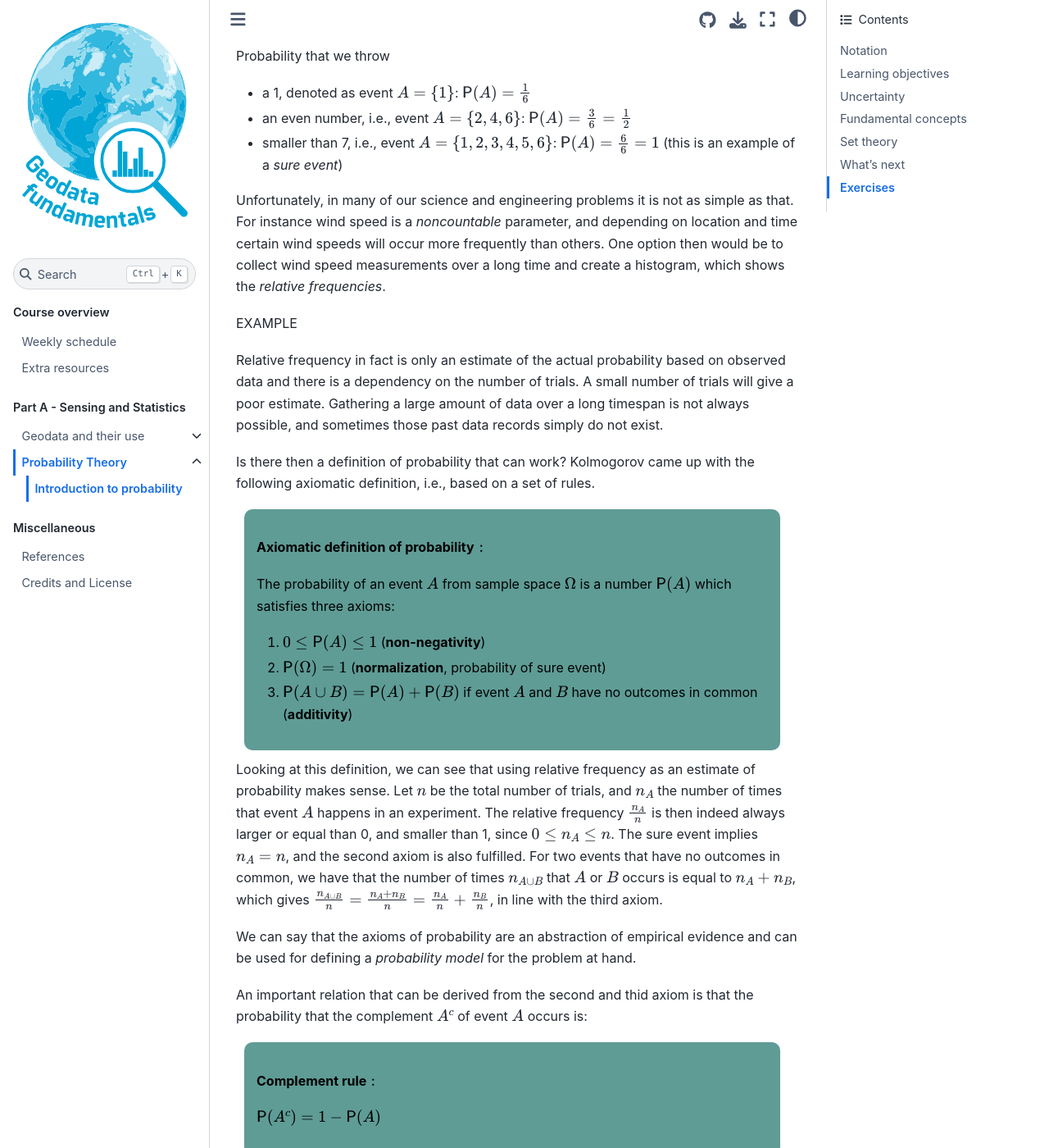
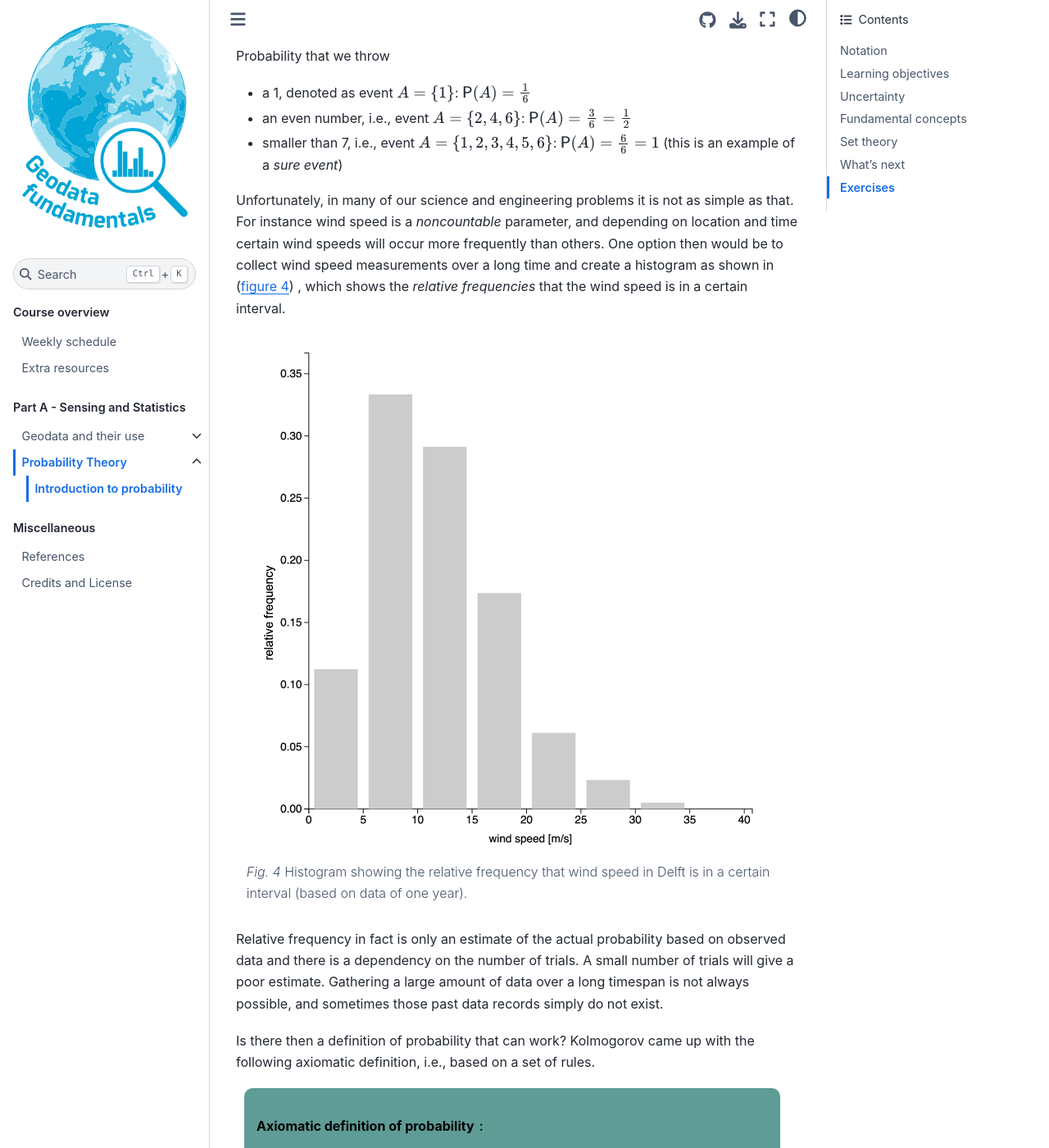
Before and after one commit to BScECT/geofun, a Jupyter Book: the page built from book/1_sensing_and_statistics/probability_theory/IntroProbability.md, in a window 1280 px wide and 1400 px high, scrolled down 2960 px. Shown: the whole window at 82% size. Built offline with Jupyter Book 1.0.4 settings and Sphinx 7.4.7 and the Sphinx Book theme 1.1.4, drawn with Linux system fonts in a browser that asks for light colours; comment, search, counter and statistics services are not loaded; some of the changed text lies outside the part shown.

Commit message:
Updates on probability chapter

`````diff
--- a/book/1_sensing_and_statistics/probability_theory/IntroProbability.md
+++ b/book/1_sensing_and_statistics/probability_theory/IntroProbability.md
@@ -40,10 +40,10 @@
 
 It is common to distinguish two types of uncertainty:
 
-#### Aleatoric uncertainty [in Latin *alea* is *rolling of dice]
+### Aleatoric uncertainty [in Latin *alea* is *rolling of dice*]
 This is uncertainty due to natural variations, which are impossible to predict. A good example are certain weather phenomena, or variations in river flow. This type of uncertainty is irreducible.
 
-#### Epistemic uncertainty [in Greek *episteme* is *knowledge*]
+### Epistemic uncertainty [in Greek *episteme* is *knowledge*]
 This is uncertainty due to a lack of knowledge. This can be due to measurement errors, or due to limitations of the mathematical equations that are used to model a physical phenomenon. This type of uncertainty is reducible by taking more measurements or improving the models (for which generally also more data is needed).
 
 In this course we will learn how probability distributions can be used to model both types of uncertainty.
@@ -71,9 +71,16 @@
 * an even number, i.e., event $A=\{2,4,6\}$: $\mathsf{P}(A)=\frac{3}{6}=\frac{1}{2}$
 * smaller than 7, i.e., event $A=\{1,2,3,4,5,6\}$: $\mathsf{P}(A)=\frac{6}{6}=1$ (this is an example of a *sure event*)
 
-Unfortunately, in many of our science and engineering problems it is not as simple as that. For instance wind speed is a *noncountable* parameter, and depending on location and time certain wind speeds will occur more frequently than others. One option then would be to collect wind speed measurements over a long time and create a histogram, which shows the *relative frequencies*.
+Unfortunately, in many of our science and engineering problems it is not as simple as that. For instance wind speed is a *noncountable* parameter, and depending on location and time certain wind speeds will occur more frequently than others. One option then would be to collect wind speed measurements over a long time and create a histogram as shown in ({numref}`figure {number} <wind_histogram>`) , which shows the *relative frequencies* that the wind speed is in a certain interval.
 
-EXAMPLE
+````{figure} ../../figures/part-a_wind_histogram.png
+---
+name: wind_histogram
+width: 95%
+align: center
+---
+Histogram showing the relative frequency that wind speed in Delft is in a certain interval (based on data of one year).
+````
 
 Relative frequency in fact is only an estimate of the actual probability based on observed data and there is a dependency on the number of trials. A small number of trials will give a poor estimate. Gathering a large amount of data over a long timespan is not always possible, and sometimes those past data records simply do not exist.
 
@@ -107,14 +114,22 @@
 $
 </div>
 
+since $A^c \cup A = \Omega $ and hence $\mathsf{P}(A^c \cup A)=\mathsf{P}(A^c)+\mathsf{P}(A) = \mathsf{P}(\Omega)=1$. The second panel in ({numref}`figure {number} <venn_diagrams>`) illustrates the events in sample space $\Omega$.
 
-since $A^c \cup A = \Omega $ and hence $\mathsf{P}(A^c \cup A)=\mathsf{P}(A^c)+\mathsf{P}(A) = \mathsf{P}(\Omega)=1$. The figure below illustrates the events in sample space $\Omega$.
+````{figure} ../../figures/part-a_VennDiagrams.png
+---
+name: venn_diagrams
+width: 95%
+align: center
+---
+Venn diagrams illustrating set operations.
+````
 
 ## Set theory
 
 Set theory can used to derive more probability rules and relations. Sets are collections of elements, in our case outcomes. Hence, the sample space $\Omega$ is the set with all possible outcomes, and we can define events $A,B, \ldots$ as subsets of $\Omega$. Moreover, we can use operations like the union ($\cup$), intersection ($\cap$), complement $A^c$, and difference $A\setminus B$. If $A$ is a subset of $B$, this is denoted as $A\subset B$. Finally, the empty set is $\emptyset$.
 
-The following set properties can be derived, where it can be useful to use Venn diagrams to visualize the set operations and relations, see figure for some examples or try yourself.
+The following set properties can be derived, where it can be useful to use Venn diagrams to visualize the set operations and relations.
 
 * $A\cup \Omega = \Omega$ and  $A\cap \Omega = A$
 * $A\cup \emptyset =A $ and  $A\cap \emptyset  = \emptyset $
@@ -125,7 +140,7 @@
 * $(A\cup B)\cap C = (A\cap B) \cup (B \cap C)$ (distributive property)
 *  $(A\cup B)^c=(A^c \cap B^c)$ and $(A\cap B)^c=(A^c \cup B^c)$ (DeMorgan's Laws)
 
-<div style="background-color:#AABAB2; color: black; width:95%; vertical-align: middle; padding:15px; margin: 10px; border-radius: 10px">
+<div style="background-color:#CAE7D3; color: black; width:95%; vertical-align: middle; padding:15px; margin: 10px; border-radius: 10px">
 <p>
 
 $\textbf{Rock example}$
@@ -149,7 +164,14 @@
 * $A\cap B =  \{os\}$, which means $\mathsf{P}(A\cap B)=\frac{1}{4}$
 * $A\cup B =  \{so,os,ss\}$, which means $\mathsf{P}(A\cap B)=\frac{3}{4}$
 
-We can observe thatin this case $\mathsf{P}(A\cap B) \neq \mathsf{P}(A) + \mathsf{P}(B)$. The reason is that $A$ and $B$ are not mutually exclusive: outcome $os$ is an element of both events, and if we would add up the probabilities of both events, this outcome would be counted twice. The common outcome is the same as the intersection  $A\cap B=\{os\}$. From this follows that $\mathsf{P}(A\cup B) = \mathsf{P}(A) + \mathsf{P}(B)- \mathsf{P}(A\cap B)= \mathsf{P}(\{so,os\}) + \mathsf{P}(\{os,ss\})- \mathsf{P}(\{os\})=\frac{2}{4}+\frac{2}{4}-\frac{1}{4}=\frac{3}{4}$.
+We can observe thatin this case $\mathsf{P}(A\cap B) \neq \mathsf{P}(A) + \mathsf{P}(B)$. The reason is that $A$ and $B$ are not mutually exclusive: outcome $os$ is an element of both events, and if we would add up the probabilities of both events, this outcome would be counted twice. The common outcome is the same as the intersection  $A\cap B=\{os\}$. From this follows that
+
+$$
+\begin{align*}
+\mathsf{P}(A\cup B) &= \mathsf{P}(A) + \mathsf{P}(B)- \mathsf{P}(A\cap B)\\ &= \mathsf{P}(\{so,os\}) + \mathsf{P}(\{os,ss\})- \mathsf{P}(\{os\})=\frac{2}{4}+\frac{2}{4}-\frac{1}{4}=\frac{3}{4}
+\end{align*}
+$$
+
 </div>
 
 <div style="background-color:#5f9c96; color: black; width:95%; vertical-align: middle; padding:15px; margin: 10px; border-radius: 10px">
@@ -160,11 +182,11 @@
 $\mathsf{P}(A\cup B) = \mathsf{P}(A) + \mathsf{P}(B)- \mathsf{P}(A\cap B)$
 </div>
 
-Note that this does not conflict with the third axiom we defined before, since if the events $A$ and $B$ are mutually exclusive, we have that $\mathsf{P}(A\cup B)=0$.
+Note that this does not conflict with the third axiom we defined before, since if the events $A$ and $B$ are *disjoint* (i.e., have no outcomes in common), we have that $\mathsf{P}(A\cup B)=0$.
 
 ## What's next
 
-In the following section we will look at conditional probabilities and independence, after which we will move on to the concept of *random variables* and probability distributions, which allow us to evaluate probabilities of events, both in case of countable and noncountable outcomes.
+In the following section we will look at conditional probabilities and independence, after which we will move on to the concept of *random variables* and probability distributions, which allows us to evaluate probabilities of events, both in case of countable and noncountable outcomes.
 
 ## Exercises
 
`````
Also changed, not shown: other parts of book/1_sensing_and_statistics/probability_theory/IntroProbability.md (+1 -1 lines), book/1_sensing_and_statistics/probability_theory/overview.md (+1 -1 lines), book/figures/part-a_VennDiagrams.png (added), book/figures/part-a_wind_histogram.png (added).
